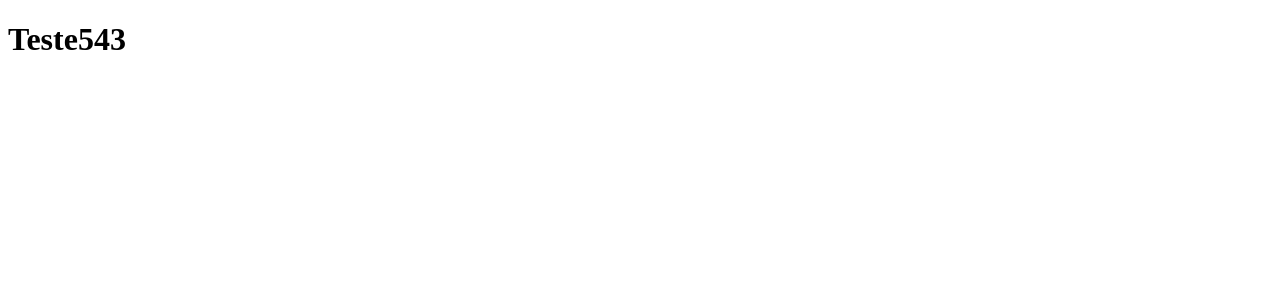
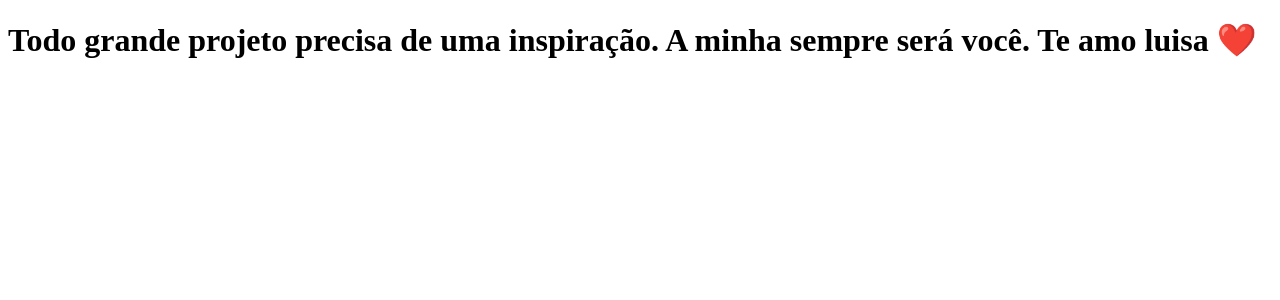
Before and after one commit to LuisVasconcelos0713/clone-tabnews, a Next.js app: page / in a window 1280 px wide. Shown: the top 300 px of the page. Built offline with nearby package versions, Linux system fonts and the light colour scheme.

Commit message:
feat: modifing initial phrase

```diff
--- a/pages/index.js
+++ b/pages/index.js
@@ -1,5 +1,10 @@
 const Home = () => {
-  return <h1>Teste543</h1>;
+  return (
+    <h1>
+      Todo grande projeto precisa de uma inspiração. A minha sempre será você.
+      Te amo luisa ❤️
+    </h1>
+  );
 };
 
 export default Home;
```
